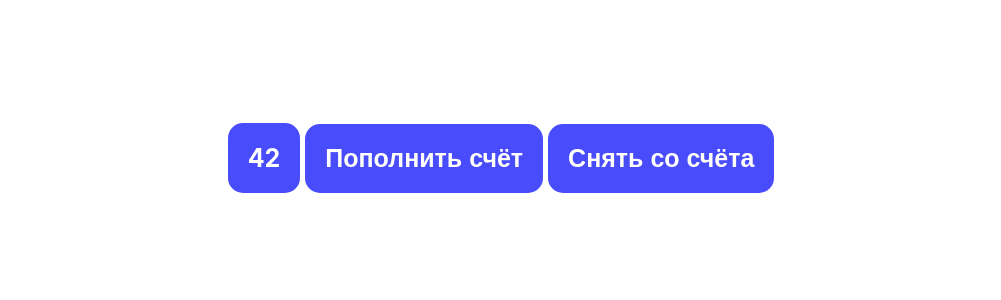
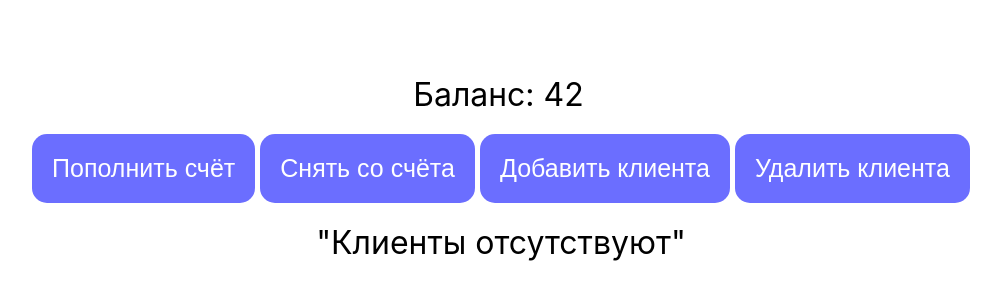
Before and after one commit to GopherSmolensk/React-Redux, a React (Create React App) app: page / in a window 1280 px wide. Shown: the part 242-542 px from the top of the page, without its empty margins (139-1140 px from the left). Built offline with nearby package versions, Linux system fonts and the light colour scheme.

Commit message:
added combineReducer

```diff
--- a/src/App.css
+++ b/src/App.css
@@ -4,6 +4,7 @@ body {
 
 .app{
     display: flex;
+    flex-direction: column;
     align-items: center;
     justify-content: center;
     height: 100vh;
@@ -16,23 +17,19 @@ body {
 
 .btn {
     padding: 20px;
-    background-color: rgb(73, 76, 250);
+    background-color: rgb(107, 110, 255);
     color: #fff;
     gap: 5px;
     border: none;
     border-radius: 15px;
     font-size: 25px;
-    font-weight: bold;
     cursor: pointer;
 }
 
 .default__state {
-    font-size: 25px;
+    font-size: 2rem;
     border: 1px #fff;
-    background-color: rgb(73, 76, 250);
-    color: #fff;
     padding: 20px;
     border-radius: 15px;
     margin-right: 5px;
-    font-weight: bold;
 }
--- a/src/App.js
+++ b/src/App.js
@@ -1,6 +1,7 @@
 
 import { useDispatch, useSelector } from 'react-redux';
 import './App.css';
+import { addCustomerAction, removeCustomerAction } from './store/customerReducer';
 
 
 
@@ -13,8 +14,8 @@ function App() {
   // для это есть хук useSelector
   // параметром он получает функцию, которая в свою очередь принимает state
   // и уже из этого состояния мы получаем нужную переменную
-  const cash = useSelector(state => state.cash)
-  console.log(cash);
+  const cash = useSelector(state => state.cash.cash)
+  const customers = useSelector(state => state.customers.customers)
 
   const addCash = (cash) => {
     // поскольку мы будем менять состояние нам нужен dispatch
@@ -27,24 +28,43 @@ function App() {
     dispatch({type: "GET_CASH", payload: cash})
   }
 
-  const addClient = (cash) => {
-    // поскольку мы будем менять состояние нам нужен dispatch
-    // dispatch это функция
-    // параметром она принимает action
-    dispatch({type: "ADD_CASH", payload: cash})
+
+  const addCustomer = (name) => {
+    const customer = {
+      name,
+      id: Date.now(),
+    }
+    dispatch(addCustomerAction(customer))
   }
 
-  const getClient = (cash) => {
-    dispatch({type: "GET_CASH", payload: cash})
+  const removeCustomer = (customer) => {
+    dispatch(removeCustomerAction(customer.id))
   }
+
 
   return (
    <div className='app'>
-    <div className='default__state'>{cash}</div>
+    <div className='default__state'>Баланс: {cash}</div>
     <div className='block__btn'>
       <button className='btn' onClick={() => addCash(Number(prompt()))}>Пополнить счёт</button>
       <button className='btn' onClick={() => getCash(Number(prompt()))}>Снять со счёта</button>
+      <button className='btn' onClick={() => addCustomer(prompt())}>Добавить клиента</button>
+      <button className='btn' onClick={() => getCash(Number(prompt()))}>Удалить клиента</button>
     </div>
+    {customers.length > 0 ?
+      <div>
+        {customers.map(customer =>
+          <div onClick={() => removeCustomer(customer)} style={{fontSize: "2rem", marginTop: 5}}>
+            {customer.name}
+          </div>
+        )}
+      </div>
+      :
+      <div style={{fontSize: "2rem", marginTop: "20px"}}>
+        "Клиенты отсутствуют"
+      </div>
+
+    }
    </div>
   );
 }
--- a/src/index.js
+++ b/src/index.js
@@ -3,58 +3,8 @@ import ReactDOM from 'react-dom/client';
 import './index.css';
 import App from './App';
 import { Provider } from 'react-redux';
-import {createStore} from 'redux'
+import { store } from './store/store.js'
 
-// создаём action = это JS объект у которого обязатьльно должно быть свойство
-// type по которму определяется как менять состояние(state)
-// также можно передать любое кол-во данных
-// чаще это payload
-// action = {
-//   type: '',
-//   payload: '?',
-// }
-
-// дефолтное состояние(чаще всего это объект, но может быть массив и т.д
-const defaultState = {
-  // дефолтное состояние когда мы открыли приложение
-  cash: 42,
-
-}
-
-// создам редюсер = это обычная JS функция
-// принимает два параметра state(состояние) и action(как менять состоянеие)
-const reducer = (state = defaultState, action) => {
-  // вся логика закдючется в том, что какой action был
-  // проброшен в функцию
-  // поэтому создаётся конструкция swwitch/case которая
-  // отслеживает type проброшенго в action
-  switch (action.type) {
-    // по дефолту эта конструкция должна возвращать state(состояние)
-    // т.е если приходит action с type который не обрабатывается
-    // то мы возвращаем перевоначальный state(состояние)
-
-    // у нас есть 2 action добавить или снять cash
-    // для каждого создаётся case
-    case "ADD_CASH":
-      // изнаяально в redux состояние неизменяемо
-      // т.е мы всегда должны возвращать новый объект
-      // с помощью спред оператора добаляем в него старое состояние
-      //
-      return {...state, cash: state.cash + action.payload}
-
-    case "GET_CASH":
-      return {...state, cash: state.cash - action.payload}
-
-      // по дефолту эта конструкция должна возвращать state(состояние)
-    // т.е если приходит action с type который не обрабатывается
-    // то мы возвращаем перевоначальный state(состояние)
-    default:
-      return state
-  }
-}
-
-// создаём стор
-const store = createStore(reducer)
 
 const root = ReactDOM.createRoot(document.getElementById('root'));
 root.render(
--- /dev/null
+++ b/src/store/cashReducer.js
@@ -0,0 +1,42 @@
+
+// дефолтное состояние(чаще всего это объект, но может быть массив и т.д
+const defaultState = {
+    // дефолтное состояние когда мы открыли приложение
+    cash: 42,
+  }
+
+const ADD_CASH = "ADD_CASH"
+const GET_CASH = "GET_CASH"
+
+
+// создам редюсер = это обычная JS функция
+// принимает два параметра state(состояние) и action(как менять состоянеие)
+export const cashReducer = (state = defaultState, action) => {
+    // вся логика закдючется в том, что какой action был
+    // проброшен в функцию
+    // поэтому создаётся конструкция swwitch/case которая
+    // отслеживает type проброшенго в action
+    switch (action.type) {
+      // по дефолту эта конструкция должна возвращать state(состояние)
+      // т.е если приходит action с type который не обрабатывается
+      // то мы возвращаем перевоначальный state(состояние)
+
+      // у нас есть 2 action добавить или снять cash
+      // для каждого создаётся case
+      case ADD_CASH:
+        // изнаяально в redux состояние неизменяемо
+        // т.е мы всегда должны возвращать новый объект
+        // с помощью спред оператора добаляем в него старое состояние
+        //
+        return {...state, cash: state.cash + action.payload}
+
+      case GET_CASH:
+        return {...state, cash: state.cash - action.payload}
+
+        // по дефолту эта конструкция должна возвращать state(состояние)
+      // т.е если приходит action с type который не обрабатывается
+      // то мы возвращаем перевоначальный state(состояние)
+      default:
+        return state
+    }
+  }
--- /dev/null
+++ b/src/store/customerReducer.js
@@ -0,0 +1,20 @@
+const defaultState = {
+  customers:[],
+}
+
+const ADD_CUSTOMER = "ADD_CUSTOMER"
+const REMOVE_CUSTOMER = "REMOVE_CUSTOMER"
+
+export const customerReducer = (state = defaultState, action) => {
+    switch (action.type) {
+      case ADD_CUSTOMER:
+        return {...state, customers: [...state.customers, action.payload]}
+      case REMOVE_CUSTOMER:
+        return {...state, customers: state.customers.filter(customer => customer.id !== action.payload)}
+      default:
+        return state
+    }
+  }
+
+export const addCustomerAction = (payload) => ({type: ADD_CUSTOMER, payload})
+export const removeCustomerAction = (payload) => ({type: REMOVE_CUSTOMER, payload})
--- /dev/null
+++ b/src/store/store.js
@@ -0,0 +1,14 @@
+import {createStore, combineReducers} from 'redux'
+import { cashReducer } from './cashReducer.js'
+import { customerReducer } from './customerReducer.js'
+
+
+// создаём корневой редьюсер
+const rootReducer = combineReducers({
+    // передаём значение редбюсеров как ключ значение
+    cash: cashReducer,
+    customers: customerReducer,
+})
+
+// создаём стор
+export const store = createStore(rootReducer)
```
